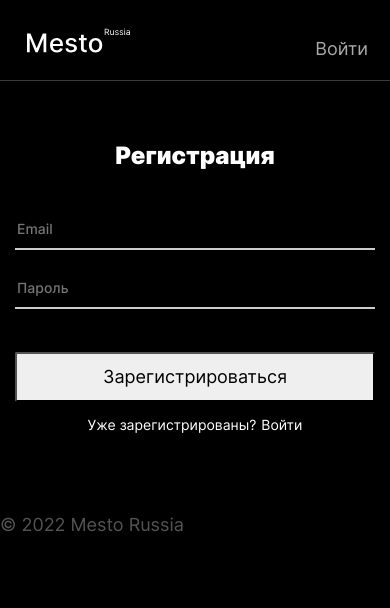
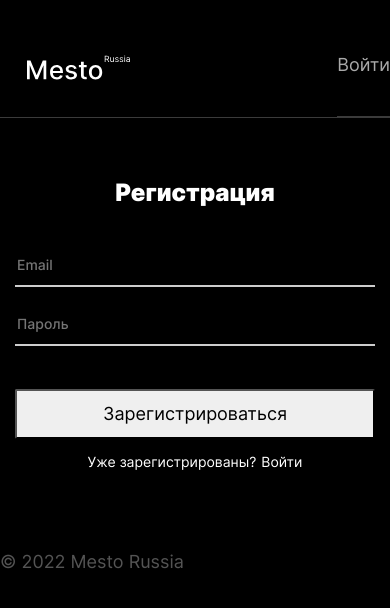
Before and after one commit to Bor1sStan/react-mesto-auth, a React (Create React App) app: page /sign-up in a window 390 px wide. Shown: the top 608 px of the page. Built offline with nearby package versions, Linux system fonts and the light colour scheme.

Commit message:
feat/head is done

```diff
--- a/src/blocks/header/__burger/header__burger.css
+++ b/src/blocks/header/__burger/header__burger.css
@@ -1,5 +1,4 @@
 .header__burger {
   width: 24px;
   height: 24px;
-  background-image: url(../../../images/Burger.svg);
 }
--- a/src/blocks/header/__email/header__email.css
+++ b/src/blocks/header/__email/header__email.css
@@ -1,5 +1,5 @@
 .header__email {
-   max-width: 255px;
+   width: 100%;
    height: 22px;
    color: #FFFFFF;
    margin: 0;
@@ -9,4 +9,11 @@
    font-weight: 500;
    font-size: 18px;
    line-height: 22px;
+   text-align: center;
 }
+
+@media (max-width: 480px) {
+   .header__email {
+      padding: 12px 0 18px 0px;
+   }
+}
--- a/src/blocks/header/__link/header__link.css
+++ b/src/blocks/header/__link/header__link.css
@@ -1,18 +1,35 @@
 .header__link {
-   max-width: 255px;
-   height: 22px;
+   width: 100%;
+   /* height: 22px; */
    color: #A9A9A9;
+   background-color: transparent;
    margin: 0;
-   padding-right: 22px;
+   padding: 0 0 0 0;
    font-family: 'Inter';
    font-style: normal;
    font-weight: 400;
    font-size: 18px;
-   line-height: 22px;
+   /* line-height: 22px; */
    text-decoration: none;
    transition: color 0.2s ease-in;
+   cursor: pointer;
+   border: none;
+   text-align: center;
 }
 
 .header__link:hover {
    color: #ffffff ;
 }
+
+@media (max-width: 768px) {
+   .header__link {
+      padding: 0 27px 27px 0;
+   }
+}
+
+@media (max-width: 480px) {
+   .header__link {
+      padding: 0px 0px 40px 0px;
+      border-bottom: 1px solid rgba(84, 84, 84, 0.7);
+   }
+}
--- a/src/blocks/header/__nav-container/header__nav-container.css
+++ b/src/blocks/header/__nav-container/header__nav-container.css
@@ -1,8 +1,17 @@
 .header__nav-container {
-   max-width: 255px;
+   max-width: 300px;
    height: 22px;
    display: flex;
    flex-direction: row;
    justify-content: space-between;
    padding-top: 10px;
 }
+
+@media (max-width: 480px) {
+   .header__nav-container {
+      max-width: 100%;
+      height: 100%;
+      flex-direction: column;
+      padding-top: 0px;
+   }
+}
--- a/src/blocks/header/header.css
+++ b/src/blocks/header/header.css
@@ -6,3 +6,9 @@
    flex-direction: row;
    justify-content: space-between;
 }
+
+@media (max-width: 480px) {
+   .header {
+      padding-top: 27px;
+   }
+}
--- a/src/blocks/profile/__avatar-overlay/profile__avatar-overlay.css
+++ b/src/blocks/profile/__avatar-overlay/profile__avatar-overlay.css
@@ -7,7 +7,7 @@
   opacity: 0;
   padding: 0px;
   margin: 0px;
-  bottom: 124px;
+  bottom: 123px;
   position: relative;
   z-index: 1;
 }
--- a/src/components/Header.jsx
+++ b/src/components/Header.jsx
@@ -1,8 +1,10 @@
 import React from "react";
 import { Link, Route } from "react-router-dom";
+
 import logo from "../images/Vector.svg";
 import closeButton from "../images/Close-icon.svg";
 import burger from "../images/Burger.svg";
+
 import HeaderNavContainer from "./HeaderNavContainer";
 
 function Header({ email, loggedIn, onExit }) {
@@ -11,8 +13,11 @@ function Header({ email, loggedIn, onExit }) {
 
   function resize() {
     setWidth(window.innerWidth);
-    if (width < 500) {
+    if (width <= 480) {
       setShowMenu(true);
+    }
+    if (width > 480) {
+      setShowMenu(false)
     }
   }
 
@@ -41,9 +46,15 @@ function Header({ email, loggedIn, onExit }) {
     )}
       <header className="header">
         <img src={logo} alt="Место лого" className="header__logo" />
-        {width <= 580 && loggedIn ? (
+        {width <= 480 && loggedIn ? (
           <img
-            className="header__burger-image"
+            className={"header__burger"}
+            style={{
+                   width: "20px",
+                   height: "20px",
+                   paddingRight: "30px",
+                   paddingTop: "7px"
+            }}
             onClick={menuClick}
             src={showMenu ? closeButton : burger}
             alt={showMenu ? "Закрыть" : "Меню"}
--- a/src/utils/api.js
+++ b/src/utils/api.js
@@ -83,8 +83,6 @@ class Api {
 
 }
 
-
-
 const api = new Api({
   url: "https://mesto.nomoreparties.co/v1/cohort-45/",
   headers: {
--- a/src/utils/auth.js
+++ b/src/utils/auth.js
@@ -4,13 +4,10 @@ class Auth {
   }
 
   _checkErorr(res) {
-      if (res.ok) {
-      console.log(res.ok)
-      return res.json();
-    }
-    return Promise.reject("Ой! Ошибка " + res.status);
+    return res.ok ? res.json() : Promise.reject("Ой! Ошибка " + res.status);
   }
 
+// POST - регистрация пользователя
   regist = (password, email) => {
     return fetch(`${this.BASE_URL}/signup`, {
       method: "POST",
@@ -26,6 +23,7 @@ class Auth {
     .then(this._checkErorr);
   };
 
+// POST - залогинить пользователя
   login = (password, email) => {
     return fetch(`${this.BASE_URL}/signin`, {
       method: "POST",
@@ -41,6 +39,7 @@ class Auth {
     .then(this._checkErorr);
   };
 
+// GET - проверка токена и получение емэила
   getToken = (token) => {
     return fetch(`${this.BASE_URL}/users/me`, {
       method: "GET",
@@ -59,5 +58,3 @@ class Auth {
 export const auth = new Auth({
   url: "https://auth.nomoreparties.co",
 });
-
-// BASE_URL = "https://api.nomoreparties.co";
```
Also changed, not shown: src/components/HeaderNavContainer.jsx (+2 -8 lines).
